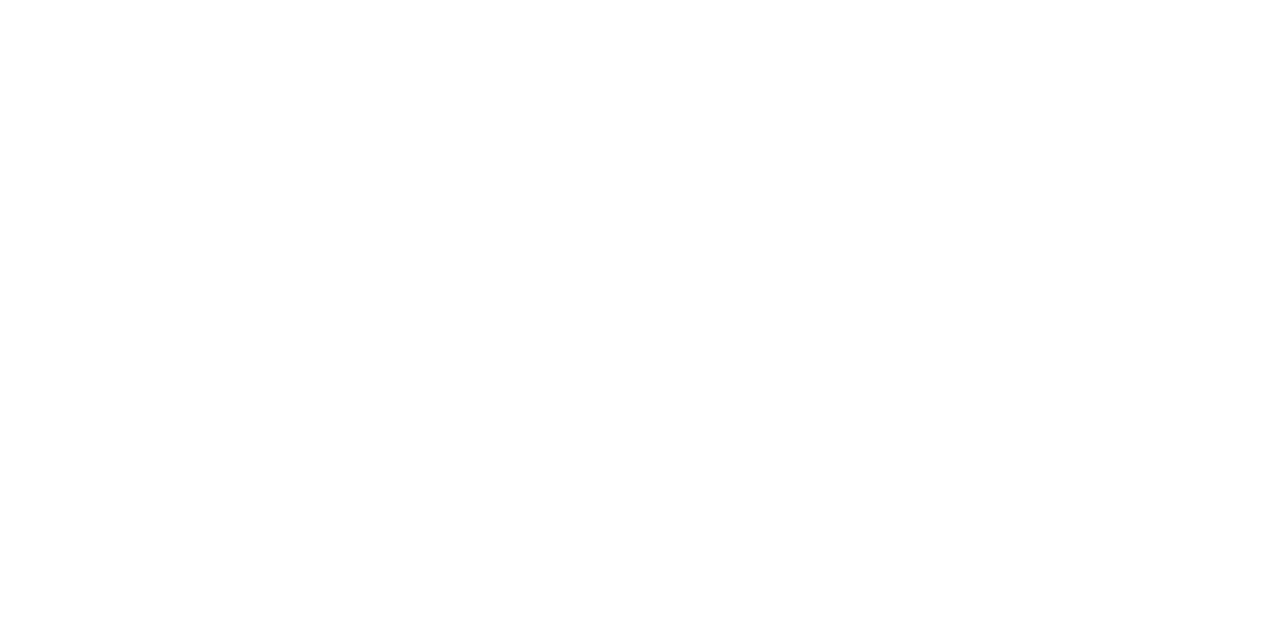
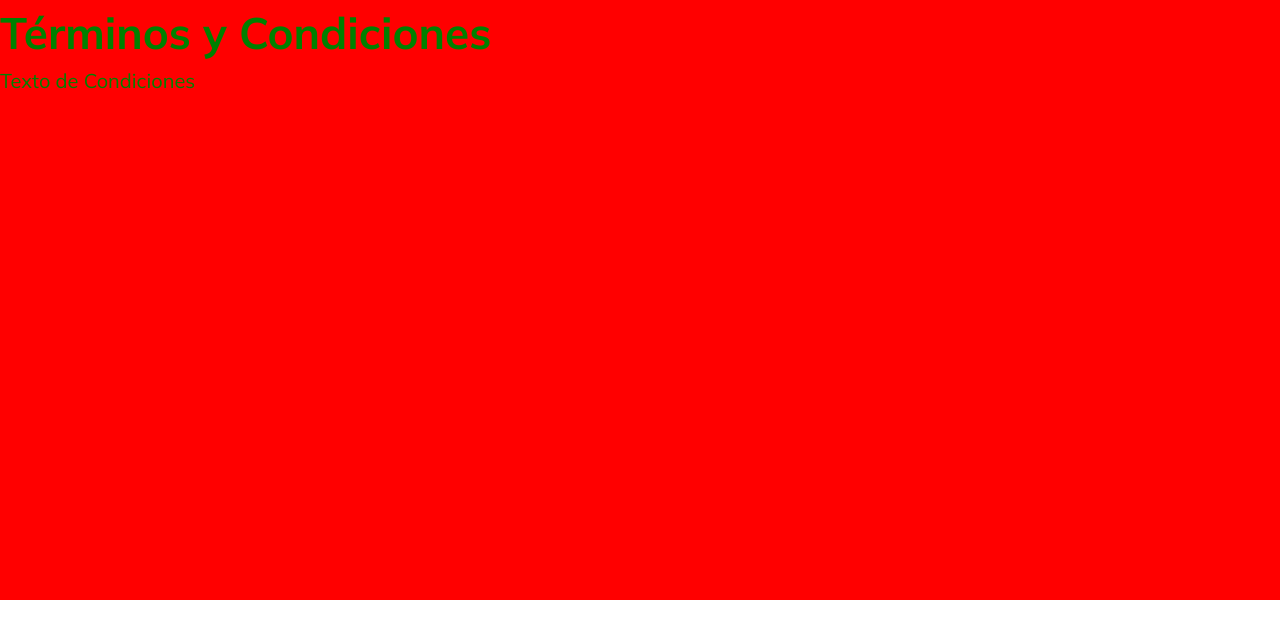
Before and after one commit to escuderoemanuel/bim-ar, a React (Vite) app: page /terms in a window 1280 px wide. Before the commit this address had no page. Shown: the top 638 px of the page. Built offline with nearby package versions, Linux system fonts and the light colour scheme.

Commit message:
Punto de Control: Estableciendo Términos y Condiciones En

```diff
--- a/src/App.jsx
+++ b/src/App.jsx
@@ -13,7 +13,7 @@
       <div className='generalContainer'>
         <Routes>
           <Route path='/' Component={MainContent}></Route>
-          <Route path='/tems' Component={Terms}></Route>
+          <Route path='/terms' Component={Terms}></Route>
         </Routes>
       </div>
     </Router>
--- a/src/translations/en/global.json
+++ b/src/translations/en/global.json
@@ -121,8 +121,8 @@
       "text1": "Copyright © 2023. All Rights Reserved",
       "text2": "Terms and conditions | Privacy policies",
       "terms": {
-        "title": "Términos y Condiciones",
-        "text": "Texto de Condiciones"
+        "title": "Terms and Conditions",
+        "text": "Text with Conditions"
       }
     }
   }
```
